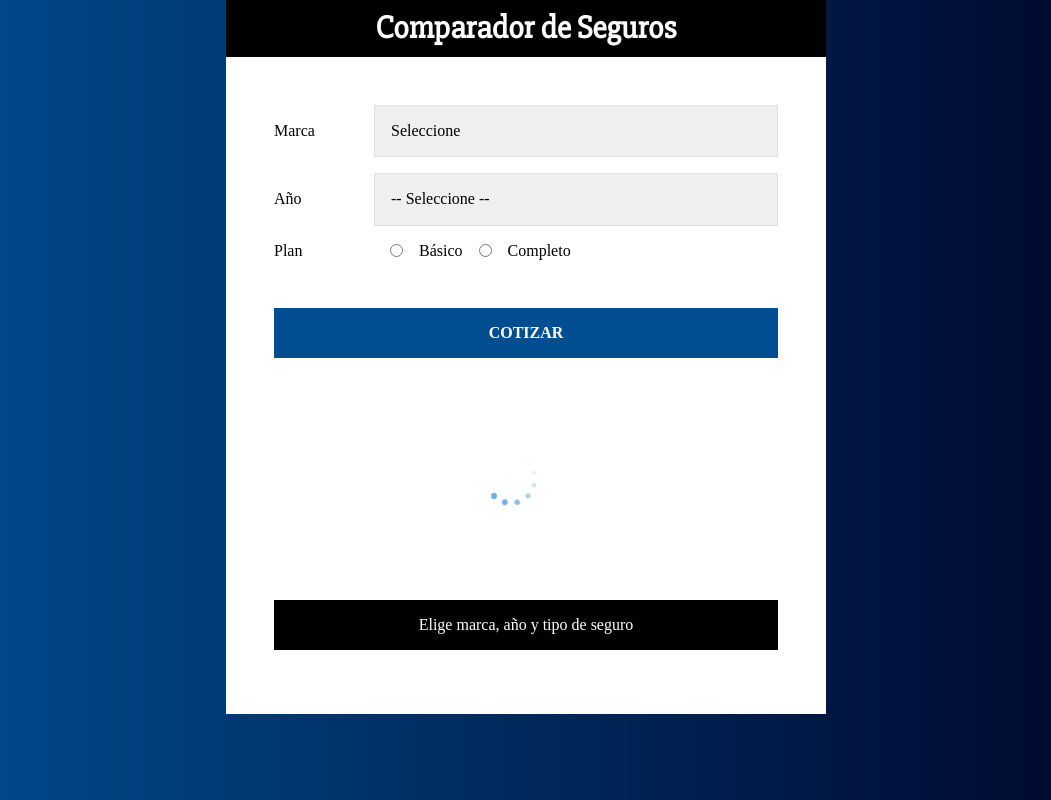
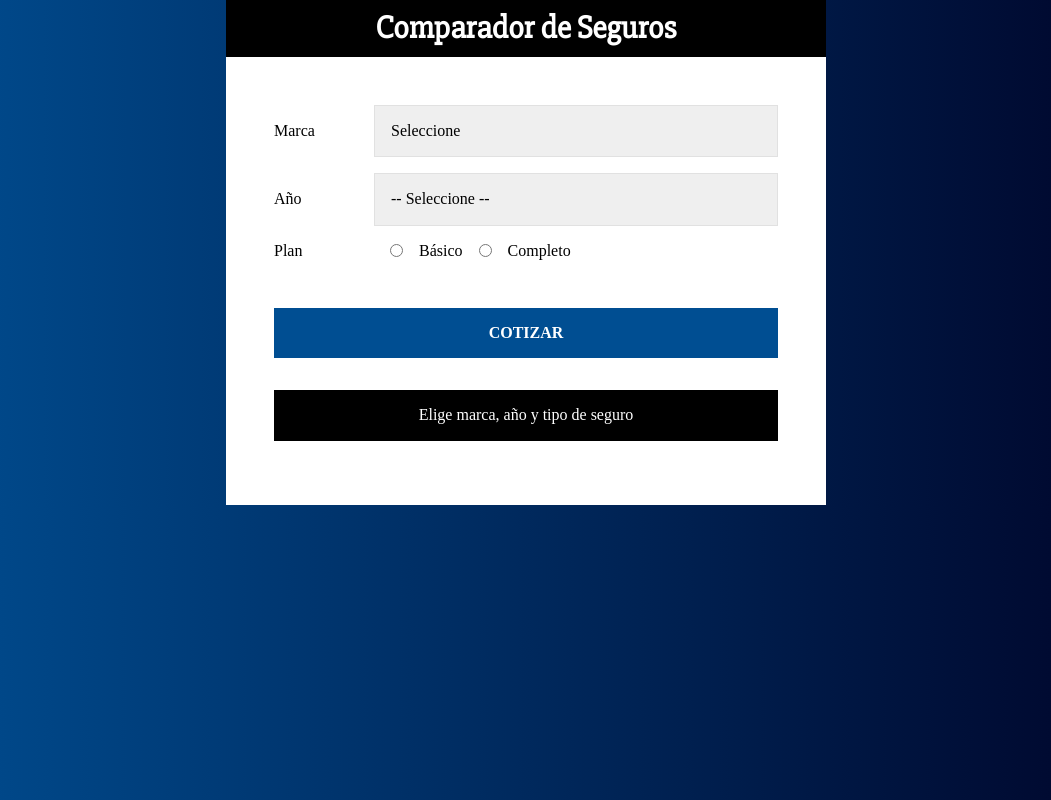
Before and after one commit to pipe473/Comparador-Precios, a React (Create React App) app: page / in a window 1280 px wide. Shown: the whole page, without its empty margins (114-1165 px from the left). Built offline with nearby package versions, Linux system fonts and the light colour scheme.

Commit message:
Spinner funcionando bien, pero se han descolocado el estilo del componente de resultado y de resumen

```diff
--- a/src/App.js
+++ b/src/App.js
@@ -28,6 +28,8 @@ const [ resumen, guardarResumen ] = useState({
   }
 });
 
+const [ cargando, guardarCargando ] = useState(false);
+
 // Extraer datos
 const { cotizacion, datos } = resumen;
 
@@ -40,9 +42,10 @@ const { cotizacion, datos } = resumen;
       <ContenedorFormulario>
           <Formulario
             guardarResumen={guardarResumen}
+            guardarCargando={guardarCargando}
           />
+          { cargando ? <Spinner /> : null }
 
-          <Spinner />
 
           <Resumen
             datos={datos}
--- a/src/components/Formulario.js
+++ b/src/components/Formulario.js
@@ -51,7 +51,7 @@ const Error = styled.div`
     margin-bottom: 2rem;
 `;
 
-const Formulario = ({guardarResumen}) => {
+const Formulario = ({guardarResumen, guardarCargando}) => {
 
     const [ datos, guardarDatos ] = useState({
         marca: '',
@@ -106,13 +106,23 @@ const Formulario = ({guardarResumen}) => {
         const incrementoPlan = obtenerPlan(plan);
         resultado = parseFloat( incrementoPlan * resultado ).toFixed(2);
 
-        console.log(resultado);
+        guardarCargando(true);
+
+        setTimeout(() => {
+
+            // Eliminar el spinner
+            guardarCargando(false);
 
 
-        guardarResumen({
-            cotizacion: resultado,
-             datos
-        });
+            // Pasa la información al componente principal
+            guardarResumen({
+                cotizacion: resultado,
+                    datos
+            });
+
+        }, 3000);
+
+
     }
 
 	return (
--- a/src/components/Spinner.css
+++ b/src/components/Spinner.css
@@ -6,8 +6,8 @@
 
   #root > div > div > div {
       margin-left: 43%;
-      margin-top: 20%;
-      margin-bottom: 20%;
+      margin-top: 10%;
+      margin-bottom: 10%;
   }
 
 
```
